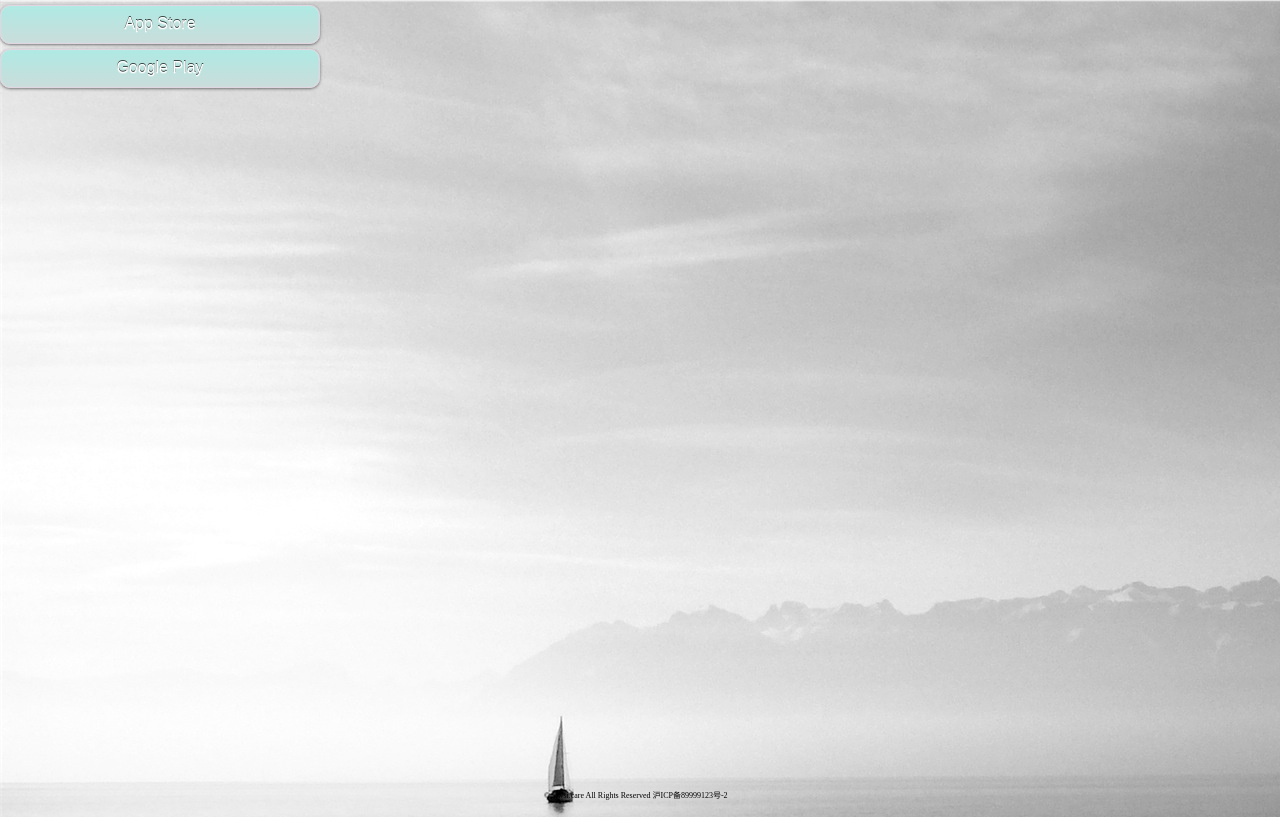
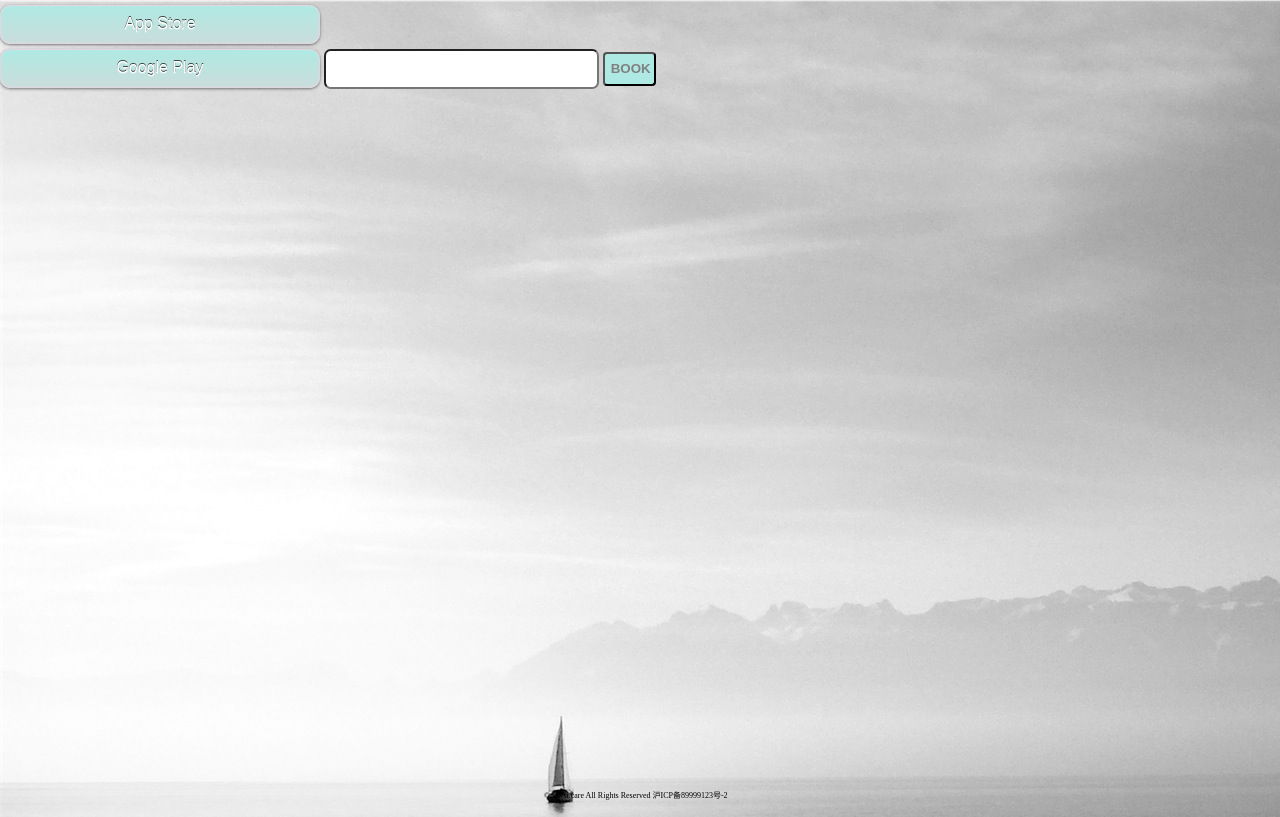
Before and after one commit to MiaChi/inews, a plain HTML site: page index.html in a window 1280 px wide. Shown: the top 817 px of the page. Drawn offline with nearby package versions, Linux system fonts and the light colour scheme.

Commit message:
Add input and button to send user info

```diff
--- a/index.html
+++ b/index.html
@@ -21,6 +21,10 @@
             <button class="button marg" onclick="">App Store</button><br/>
             <button class="button marg" onclick="">Google Play</button>
         </label>
+        <label>
+        <input type="email" class="mail">
+        <button class="book" onclick="sendToMe()">BOOK</button>
+        </label>
     </div>
     </div>
     <div class="slide-container">
--- a/main.css
+++ b/main.css
@@ -92,3 +92,20 @@ z-index:2;
 		0px -1px 0px rgba(000,000,000,0.7),
 		0px 1px 0px rgba(255,255,255,0.3);
 }
+.mail {
+    height:2.5em;
+    width:20em;
+    border-radius:0.5em;
+}
+.book {
+    height:2.5em;
+    width:4em;
+    border-radius:0.3em;
+    font-weight:bold;
+    color:grey;
+    background-color:#afe9e3;
+    font-family:Arial,Helvetica,sans-serif;
+}
+input:focus {
+    background-color:#cadddb;
+}
--- a/main.js
+++ b/main.js
@@ -38,3 +38,10 @@ $(document).ready(function() {
                 })
 
 });
+function sendToMe() {
+        var xhr = new XMLHttpRequest();
+        var url = "";
+        var id = document.getElementByClassName("mail");
+        xhr.open(GET,url+"?id");
+        xhr.send();
+}
```
